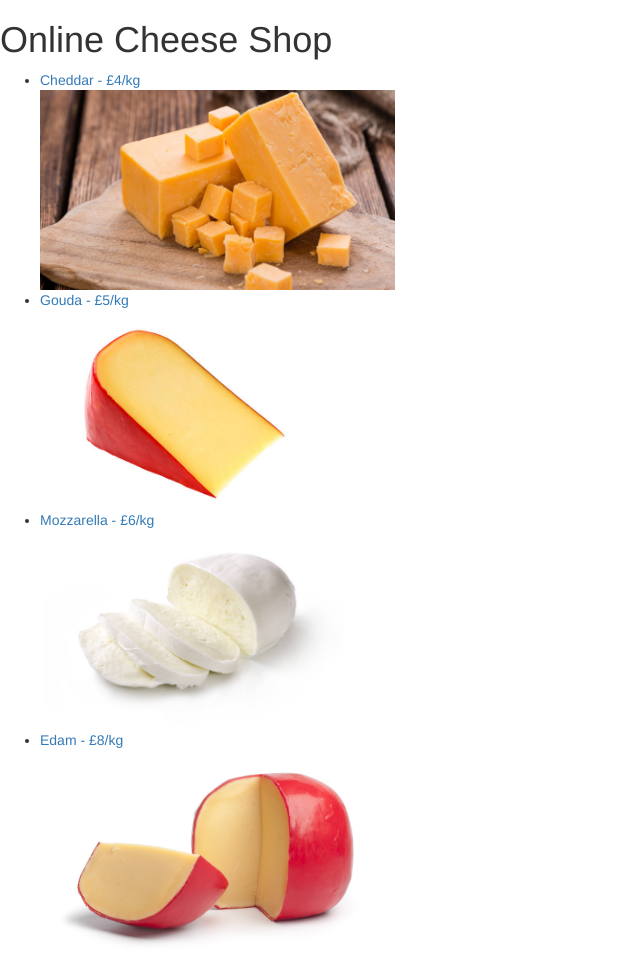
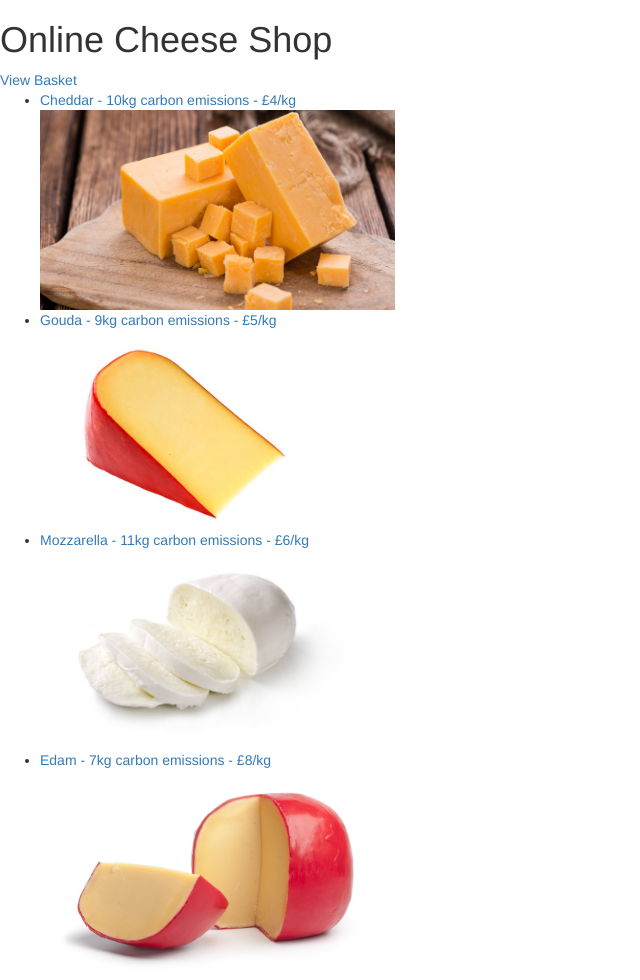
Before and after one commit to TomRussell31506/Online-Shop, a Flask app: page / in a window 1280 px wide. Shown: the whole page, without its empty margins (0-640 px from the left). Before the commit the page ends 944 px from the top, so only its background shows below. Run offline with Flask 3, Linux system fonts and the light colour scheme; some libraries are stand-ins or nearby versions.

Commit message:
new basket page

```diff
--- a/onlineShop.py
+++ b/onlineShop.py
@@ -33,6 +33,9 @@ def singleProductPage(cheeseId):
     else:
         return render_template('SingleCheese.html', cheeses = cheeses[cheeseId], form = form)
 
+@app.route('/basket')
+def basketPage():
+    return render_template('basket.html', cheeses = cheeses)
 
 if __name__ == '__main__':
     app.run(debug=True)
--- /dev/null
+++ b/templates/basket.html
@@ -0,0 +1,5 @@
+{% extends "base.html" %}
+
+{% block content %}
+    <h1> BASKET PLACE HOLDER</h1>
+{% endblock %}
--- a/templates/index.html
+++ b/templates/index.html
@@ -2,9 +2,10 @@
 
 {% block content %}
     <h1>Online Cheese Shop</h1>
+    <a href="{{ url_for('basketPage') }}">View Basket</a>
     <ul>
         {% for cheese in cheeses %}
-            <li><a href="http://127.0.0.1:5000/cheese/{{ cheese.id }}">{{ cheese.name }} - {{ cheese.price }}</a></li>
+            <li><a href="http://127.0.0.1:5000/cheese/{{ cheese.id }}">{{ cheese.name }} - {{ cheese.impact }} - {{ cheese.price }}</a></li>
             <img src = "/static/{{ cheese.name }}.jpg" alt = "An image of {{ cheese.name }}."
                 style = "max-height: 200px; max-width: 400px;" >
         {% endfor %}
```
